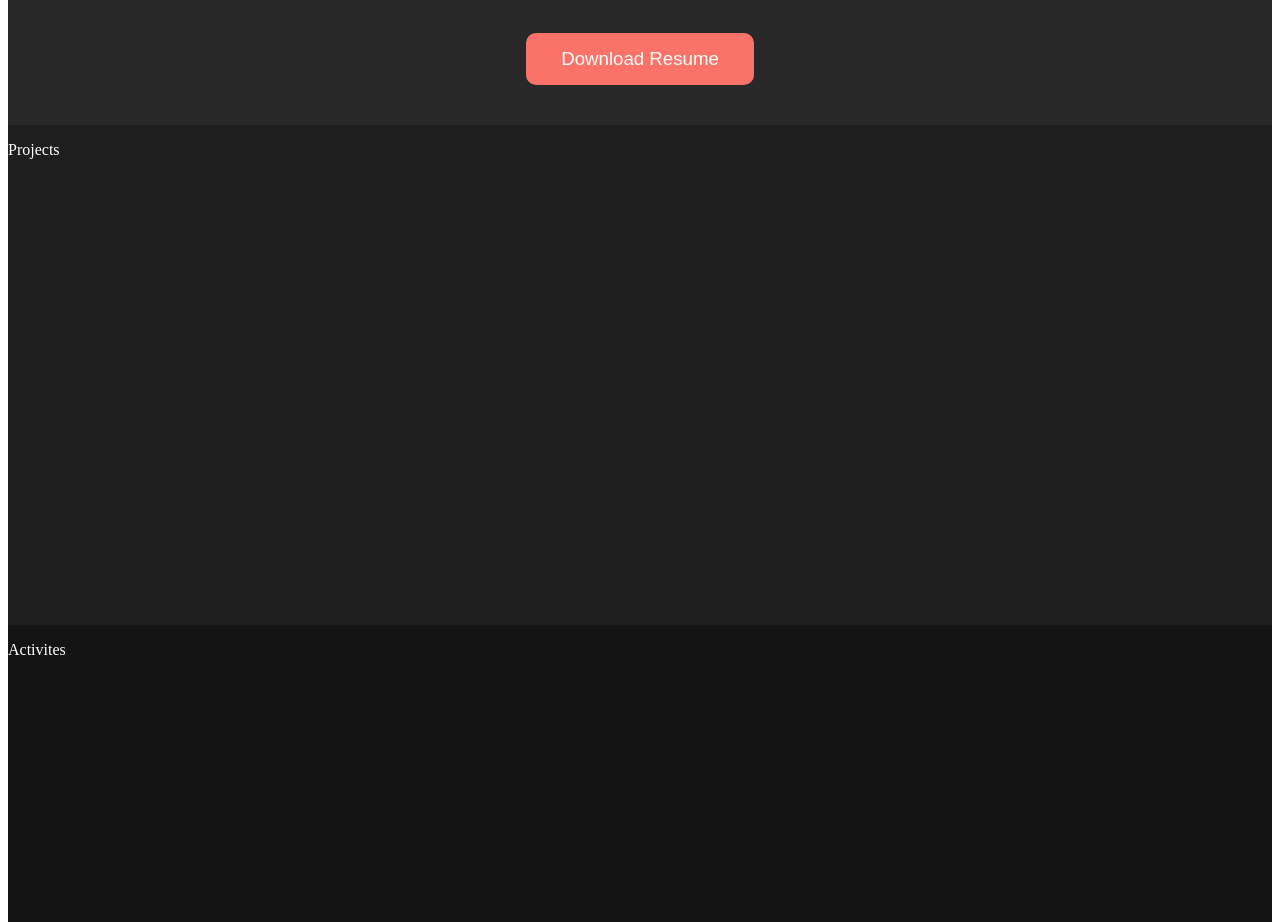
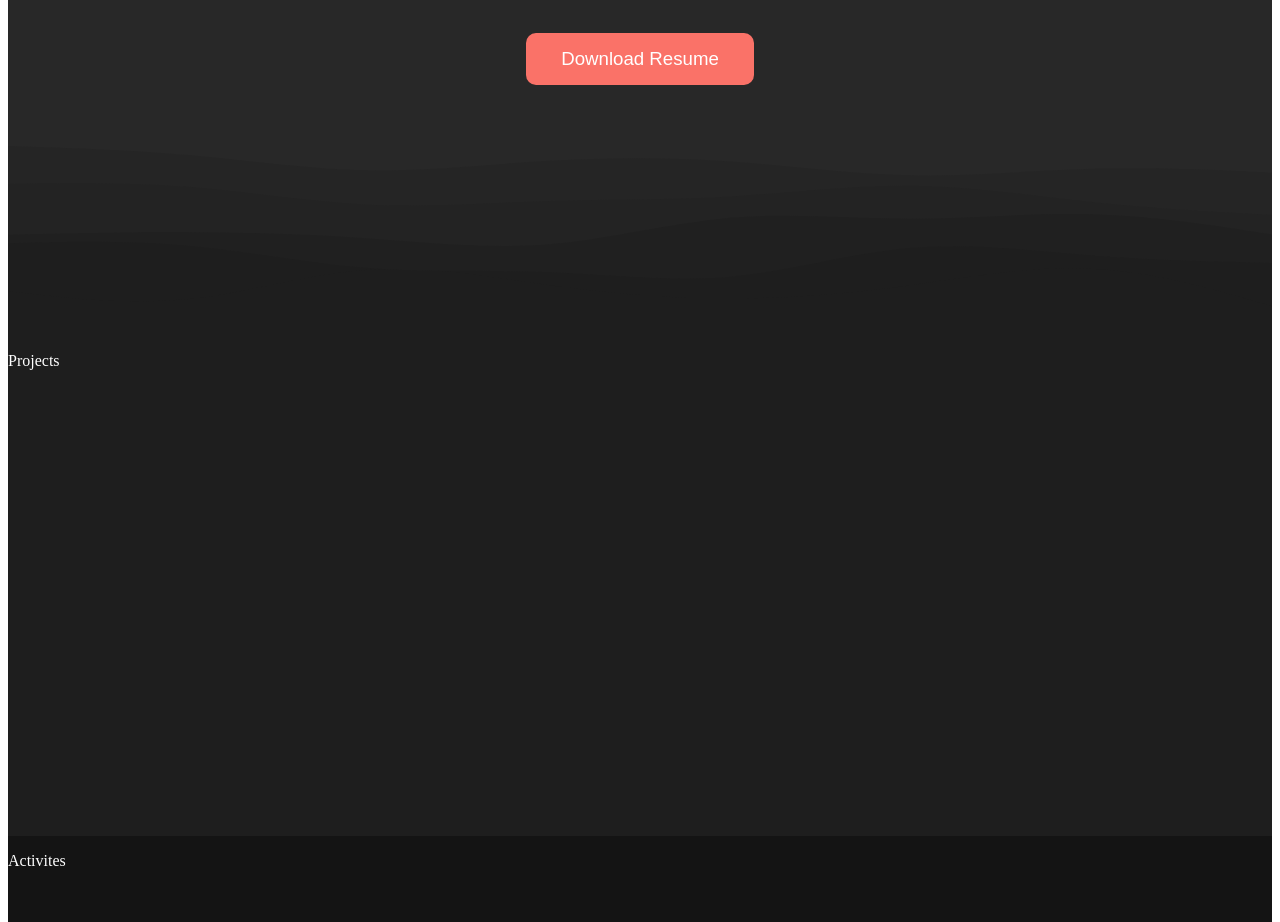
Before and after one commit to AdamMuzz/Personal-Site, a JavaScript app: page / in a window 1280 px wide. Shown: the part 1820-2742 px from the top of the page. Built offline with nearby package versions, Linux system fonts and the light colour scheme; the HTML template or start-up script is replaced by a standard one.

Commit message:
finished about section

```diff
--- a/src/App.js
+++ b/src/App.js
@@ -17,6 +17,7 @@ function App() {
 			<div className='spacer break1' />
 
 			<AboutSection />
+			<div className='spacer break2' />
 
 			<div id='projects'>
 				<p>Projects</p>
--- a/src/styles/App.css
+++ b/src/styles/App.css
@@ -46,3 +46,6 @@
 .break1 {
   background-image: url('../images/H--A\ break.svg');
 }
+.break2 {
+  background-image: url('../images/A--P\ break.svg');
+}
```
Also changed, not shown: src/images/A--P break.svg (added).
